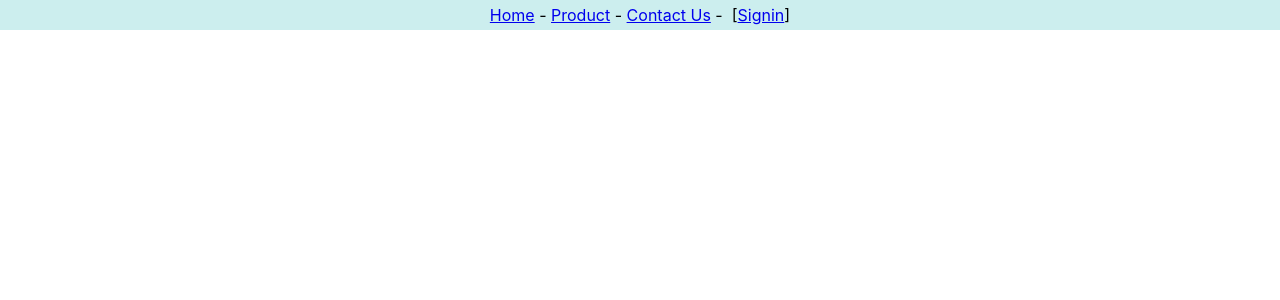
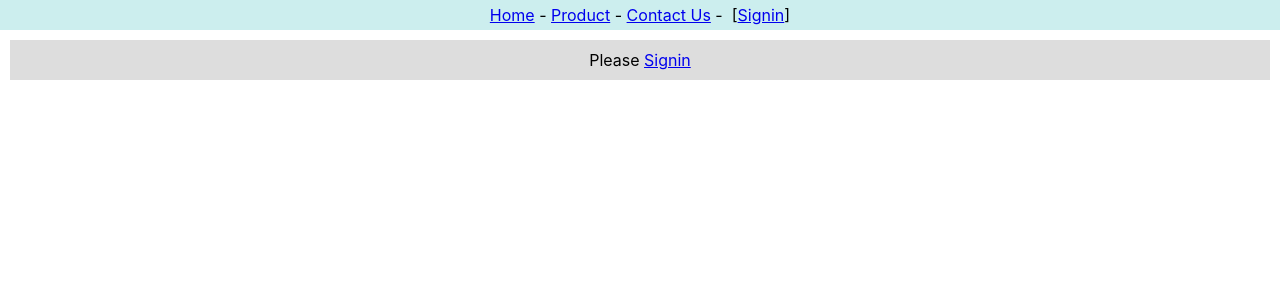
Before and after one commit to ZUZPAIZXsep/app1, a React (Create React App) app: page / in a window 1280 px wide. Shown: the top 300 px of the page. Built offline with nearby package versions, Linux system fonts and the light colour scheme.

Commit message:
Add context-content2.js
Add context-content2.js

```diff
--- a/src/App.js
+++ b/src/App.js
@@ -1,14 +1,14 @@
 import React from 'react'
 import { userContext } from './context'
 import Header2 from './context-header2'
-//import Content2 from './context-content2'
+import Content2 from './context-content2'
 
 export default function App() {
   let [user, setUser] = React.useState();
   return (
-  <userContext.Provider value={[user, setUser]}>
-  <Header2/>
-  {/* <Content2/> */}
-  </userContext.Provider>
-  )
+    <userContext.Provider value={[user, setUser]}>
+    <Header2/>
+    <Content2/>
+    </userContext.Provider>
+    )
   }
--- /dev/null
+++ b/src/context-content2.js
@@ -0,0 +1,28 @@
+import React from 'react'
+import { userContext } from './context'
+
+export default function Content2() {
+
+    let [user, setUser] = React.useContext(userContext);
+
+    const contentStyle = {
+        backgroundColor:'#ddd',
+        textAlign:'center',
+        margin: 10,
+        padding: 10
+    }
+
+    const onClickSignin = (event) => {
+        event.preventDefault()
+        setUser('Tommy Jerry')
+        }
+        return (
+            <div style={contentStyle}>
+        {
+        (user)
+        ? <span>Hello {user}</span>
+        : <span>Please <a href=" " onClick={onClickSignin}>Signin</a></span>
+        }
+        </div>
+    )
+}
```
